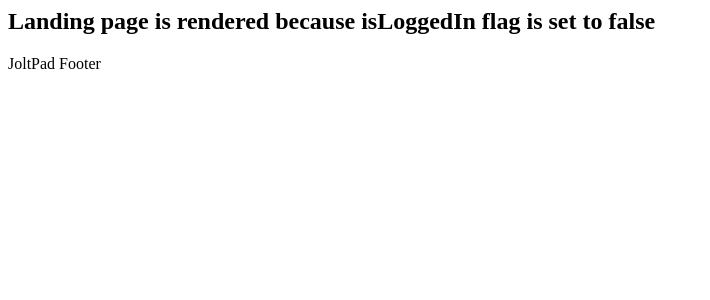
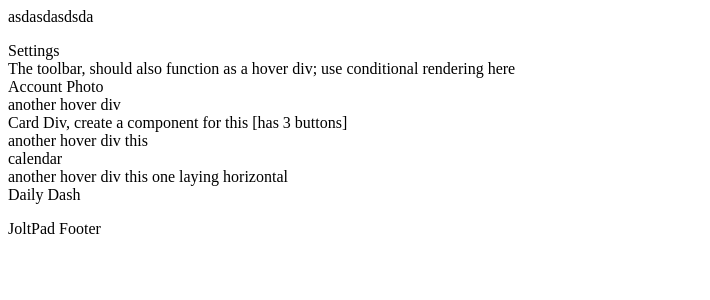
Before and after one commit to JoltPad/JoltPad, a React app: page / in a window 1280 px wide. Shown: the top 300 px of the page, without its empty margins (0-710 px from the left). Built offline with nearby package versions, Linux system fonts and the light colour scheme.

Commit message:
some notes

```diff
--- a/client/components/LandingPage.jsx
+++ b/client/components/LandingPage.jsx
@@ -3,8 +3,18 @@ import React, { useState } from 'react';
 export function LandingPage() {
 
   return (
-    <div>
-      <h1>Landing page is rendered because isLoggedIn flag is set to false</h1>
+
+    <div className='LandingPage'>
+      <p>asdasdasdsda</p>
+      <div>Settings</div>
+      <div>The toolbar, should also function as a hover div; use conditional rendering here</div>
+      <div>Account Photo</div>
+      <div>another hover div</div>
+      <div> Card Div, create a component for this [has 3 buttons]</div>
+      <div>another hover div this </div>
+      <div> calendar </div>
+      <div>another hover div this one laying horizontal</div>
+      <div>Daily Dash</div>
     </div>
   )
 }
```
Also changed, not shown: 1 other file (tests, documents, lock files or other folders).
